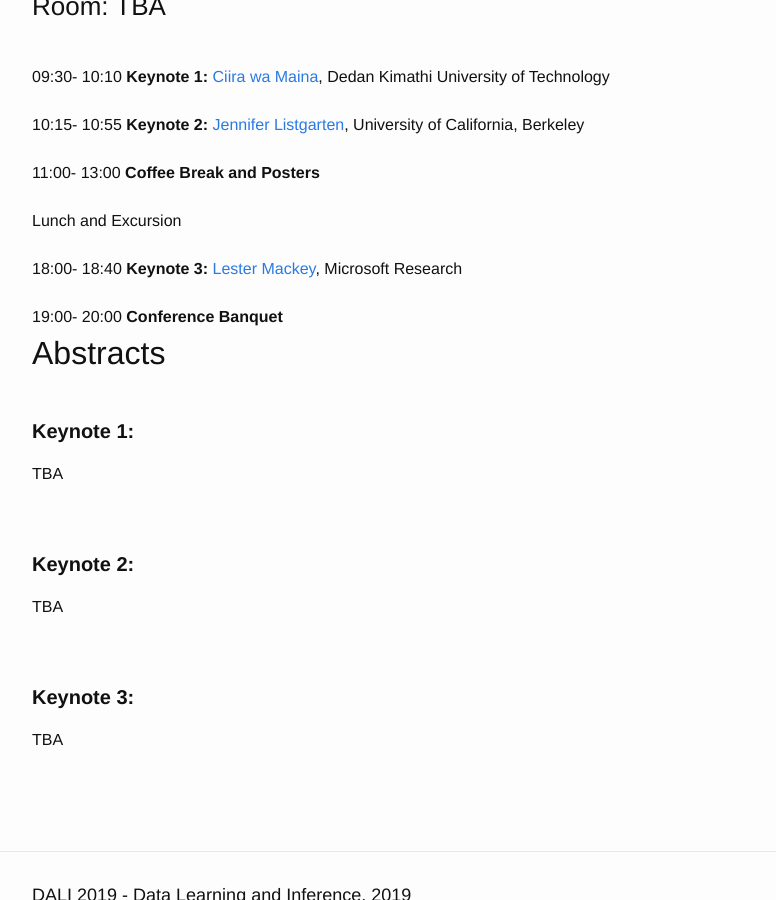
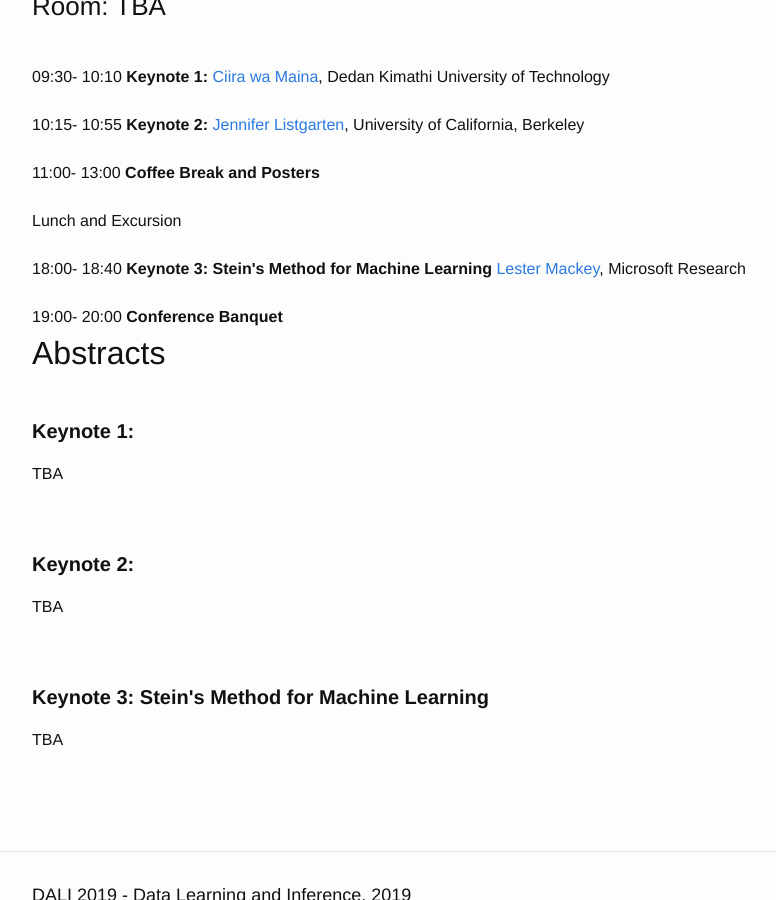
Before and after one commit to dalimeeting/dalimeeting.github.io, a Jekyll site: the page built from _posts/2019-01-04-day-2.md, in a window 1280 px wide and 900 px high, scrolled down 717 px. Shown: the whole window, without its empty margins (238-1014 px from the left). Built offline with Jekyll 4.4.1, drawn with Linux system fonts in a browser that asks for light colours.

Commit message:
Update 2019-01-04-day-2.md

```diff
--- a/_posts/2019-01-04-day-2.md
+++ b/_posts/2019-01-04-day-2.md
@@ -30,7 +30,7 @@
   end: "13:00"
 - title: ""
   start: "Lunch and Excursion"
-- title: "Keynote 3: "
+- title: "Keynote 3: Stein's Method for Machine Learning"
   start: "18:00"
   end: "18:40"
   author:
```
